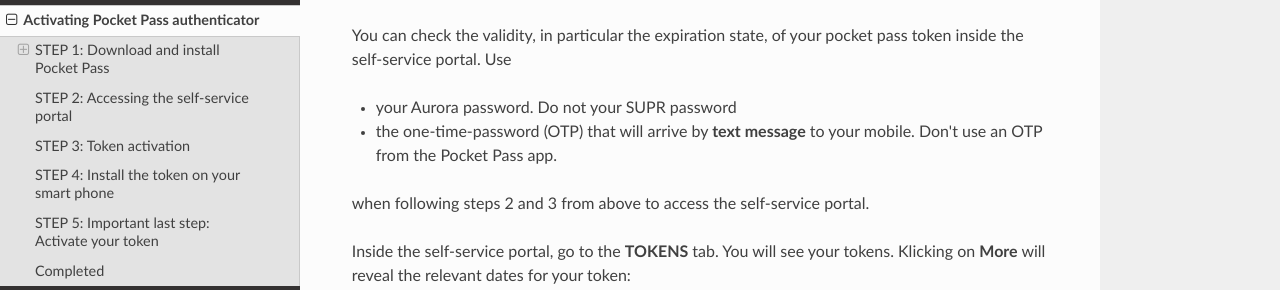
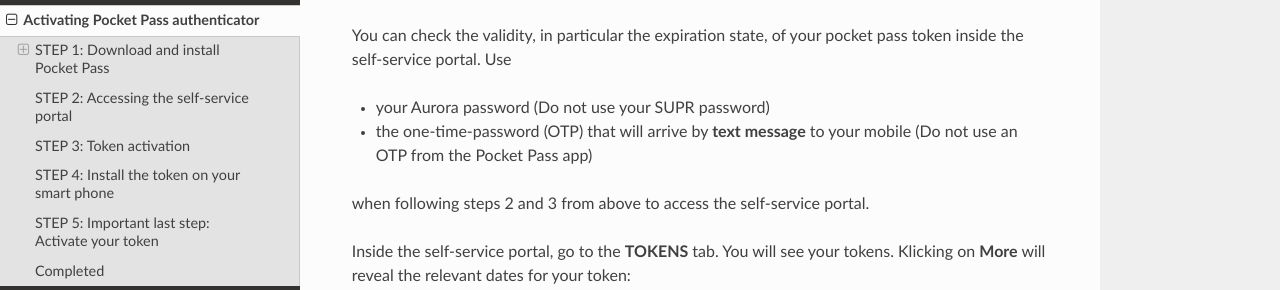
Before and after one commit to lunarc/lunarc_docs, an MkDocs documentation site: the page built from docs/authenticator_howto.md, in a window 1280 px wide and 900 px high, scrolled down 6253 px. Shown: the part 160-450 px from the top of the window. Built offline with MkDocs 1.6.1, drawn with Linux system fonts in a browser that asks for light colours; nearby versions of some CDN libraries; old or Windows-style settings are respelled for this version of MkDocs.

Commit message:
Another text adjustment.

```diff
--- a/docs/authenticator_howto.md
+++ b/docs/authenticator_howto.md
@@ -77,8 +77,8 @@
 #Checking the validity of your token
 You can check the validity, in particular the expiration state, of your pocket pass token inside the self-service portal.  Use
 
-* your Aurora password. Do not your SUPR password
-* the one-time-password (OTP) that will arrive by **text message** to your mobile.  Don't use an OTP from the Pocket Pass app.
+* your Aurora password (Do not use your SUPR password)
+* the one-time-password (OTP) that will arrive by **text message** to your mobile (Do not use an OTP from the Pocket Pass app)
 
 when following steps 2 and 3 from above to access the self-service portal.
 
```
